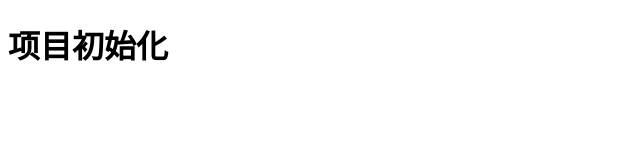
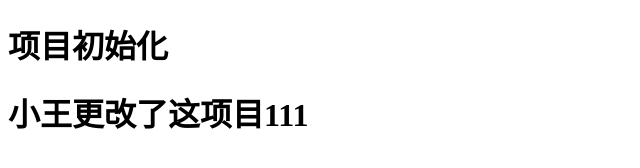
Before and after one commit to xuxufei520/farcontrol, a plain HTML site: page index.html in a window 1280 px wide. Shown: the whole page, without its empty margins (0-640 px from the left). Drawn offline with Linux system fonts and the light colour scheme.

Commit message:
小王更改内容

```diff
--- a/index.html
+++ b/index.html
@@ -8,5 +8,6 @@
 </head>
 <body>
     <h1>项目初始化</h1>
+    <h1>小王更改了这项目111</h1>
 </body>
 </html>
```
